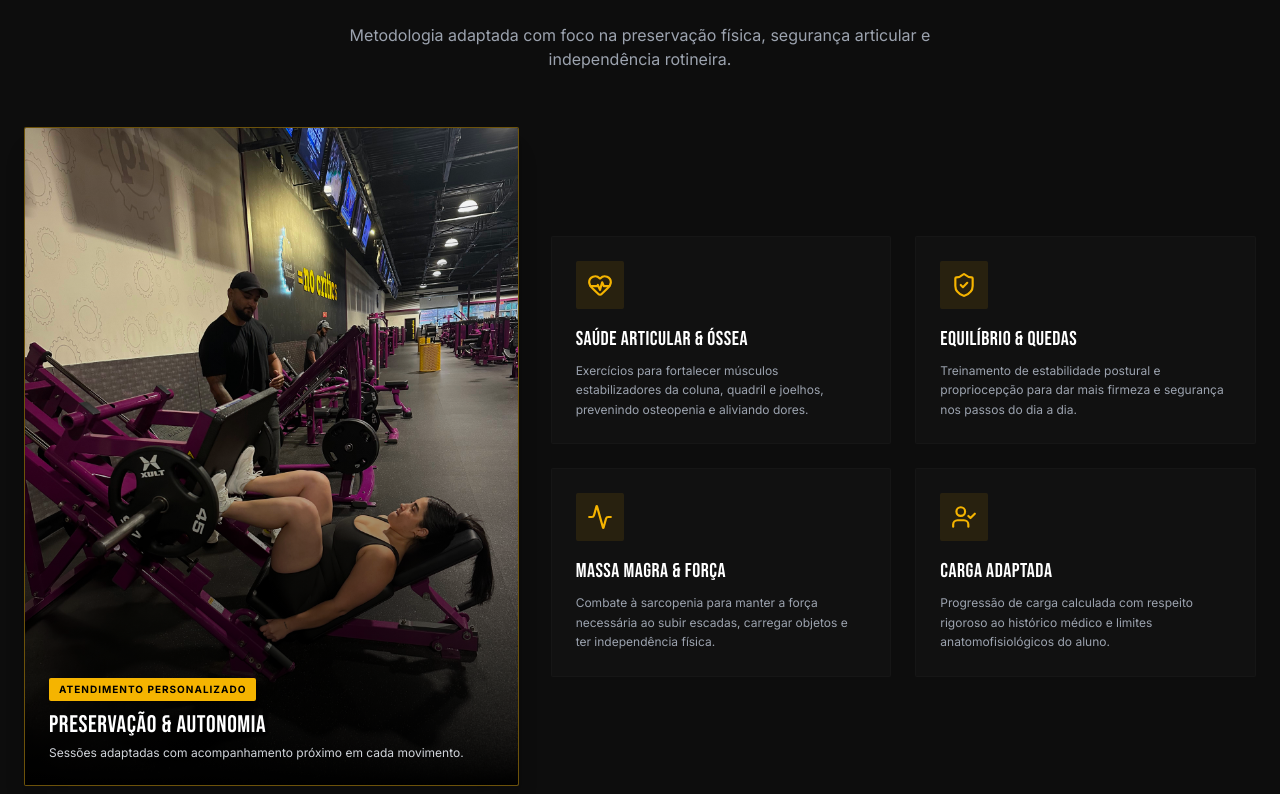
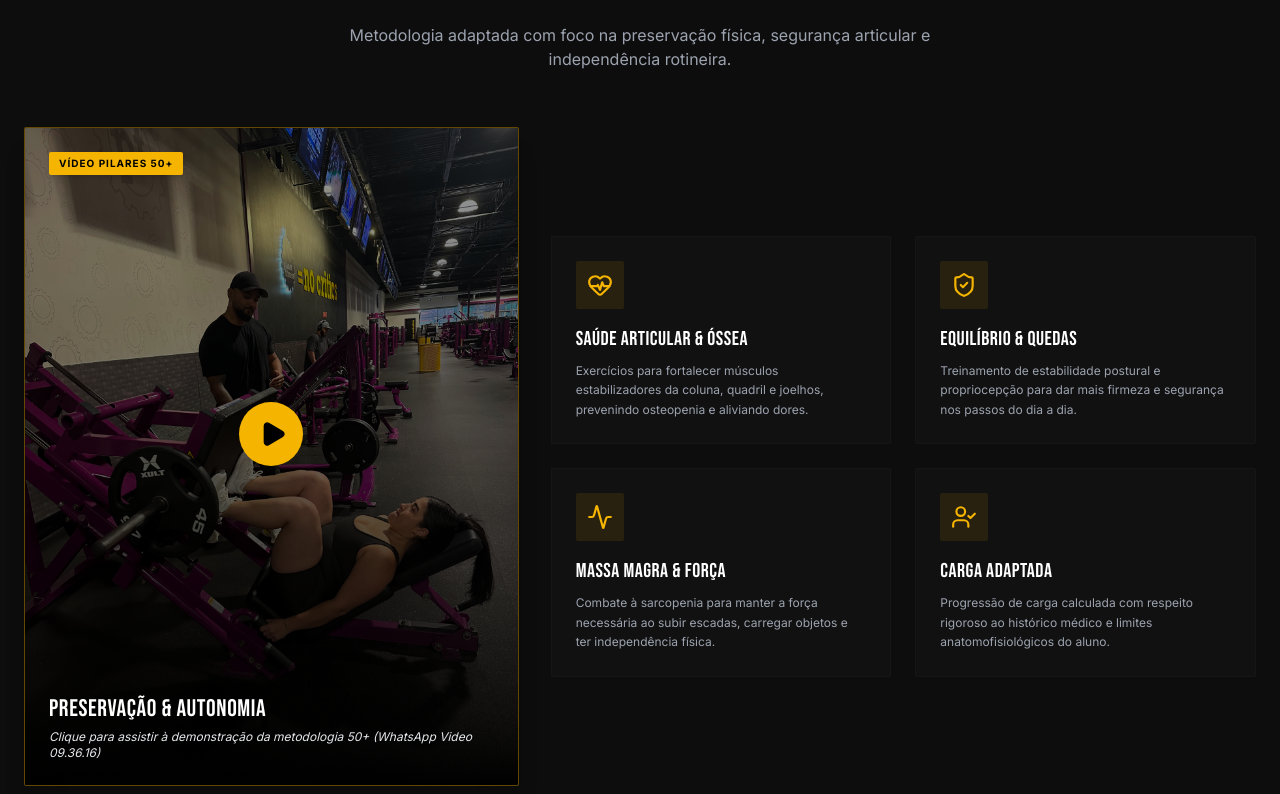
Before and after one commit to joabedev123-alt/cleiton-santos-personal, a React (Vite) app: page /treino-idosos in a window 1280 px wide. Shown: the part 866-1660 px from the top of the page. Built offline with nearby package versions, Linux system fonts and the light colour scheme.

Commit message:
Set WhatsApp Video 2026-07-21 at 09.36.16 as featured video in Pilares section card of TreinoIdosos page

```diff
--- a/src/pages/TreinoIdosos.tsx
+++ b/src/pages/TreinoIdosos.tsx
@@ -264,20 +264,33 @@ export const TreinoIdosos = () => {
 
         <div className="grid grid-cols-1 lg:grid-cols-12 gap-8 items-center">
 
-          {/* Card com Foto de Exemplo */}
+          {/* Card com Vídeo Real WhatsApp Video 2026-07-21 at 09.36.16 */}
           <div className="lg:col-span-5 h-full">
-            <div className="relative rounded-sm overflow-hidden border border-brand-yellow/40 h-full min-h-[350px] shadow-xl group bg-[#111111]">
+            <div
+              onClick={() => setActiveMediaModal({ type: 'video', src: '/videos/v5.mp4', title: 'Treino de Longevidade Cleiton Santos (WhatsApp Video 09.36.16)' })}
+              className="relative rounded-sm overflow-hidden border border-brand-yellow/40 h-full min-h-[350px] shadow-xl group bg-black cursor-pointer"
+            >
               <img
                 src="/images/cleiton001/WhatsApp Image 2026-07-20 at 12.21.55.jpeg"
                 alt="Treino de Longevidade Cleiton Santos"
-                className="w-full h-full object-cover group-hover:scale-105 transition-transform duration-700"
+                className="w-full h-full object-cover opacity-60 group-hover:scale-105 transition-transform duration-700"
               />
-              <div className="absolute inset-0 bg-gradient-to-t from-black via-black/20 to-transparent p-6 flex flex-col justify-end">
-                <span className="bg-brand-yellow text-black font-bold uppercase text-[10px] px-2.5 py-1 tracking-widest rounded-sm w-max mb-2">
-                  Atendimento Personalizado
+
+              <div className="absolute inset-0 bg-gradient-to-t from-black via-black/30 to-transparent p-6 flex flex-col justify-between">
+                <span className="bg-brand-yellow text-black font-bold uppercase text-[10px] px-2.5 py-1 tracking-widest rounded-sm w-max shadow-md">
+                  Vídeo Pilares 50+
                 </span>
-                <h3 className="font-heading text-2xl text-white uppercase">Preservação & Autonomia</h3>
-                <p className="text-xs text-gray-300 mt-1">Sessões adaptadas com acompanhamento próximo em cada movimento.</p>
+
+                <div className="w-16 h-16 rounded-full bg-brand-yellow text-black flex items-center justify-center text-xl font-bold shadow-2xl mx-auto group-hover:scale-110 transition-transform my-auto">
+                  <Play size={28} className="ml-1 fill-black" />
+                </div>
+
+                <div>
+                  <h3 className="font-heading text-2xl text-white uppercase">Preservação & Autonomia</h3>
+                  <p className="text-xs text-gray-200 mt-1 italic">
+                    Clique para assistir à demonstração da metodologia 50+ (WhatsApp Video 09.36.16)
+                  </p>
+                </div>
               </div>
             </div>
           </div>
```
